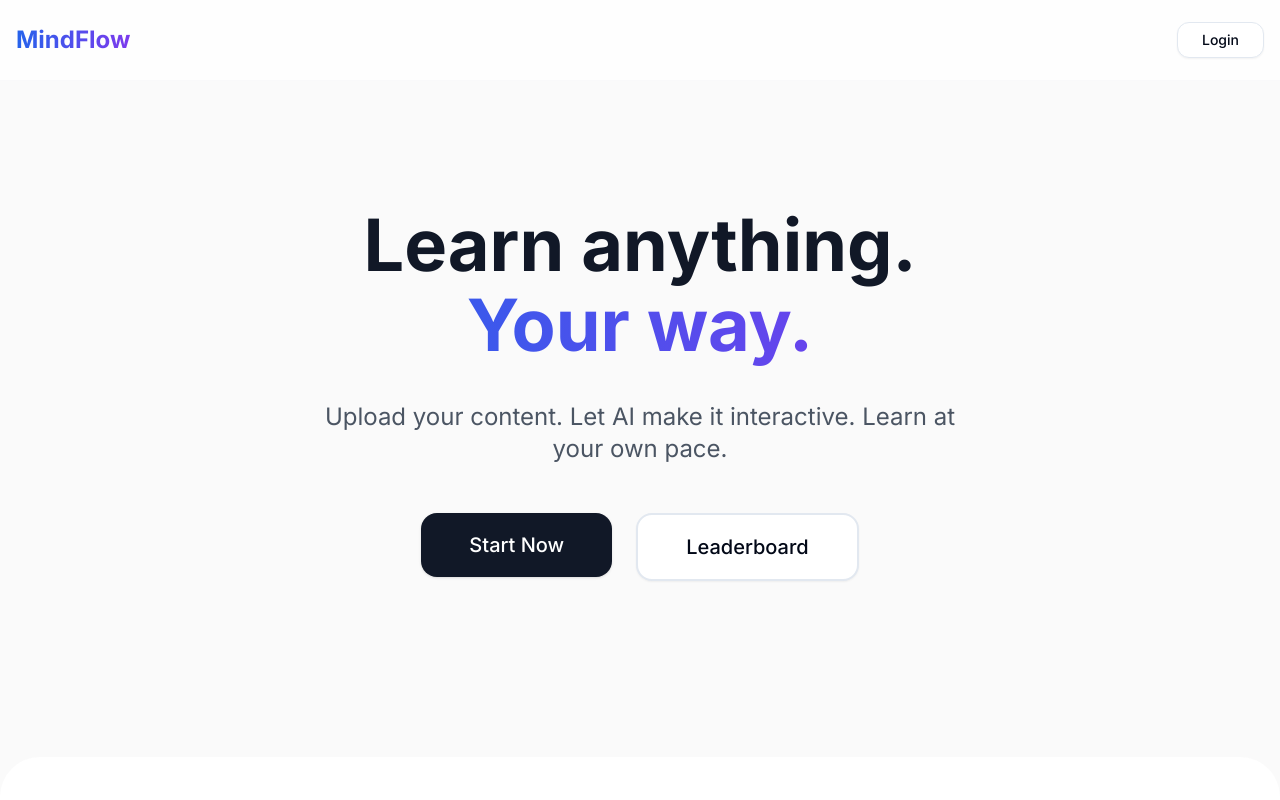
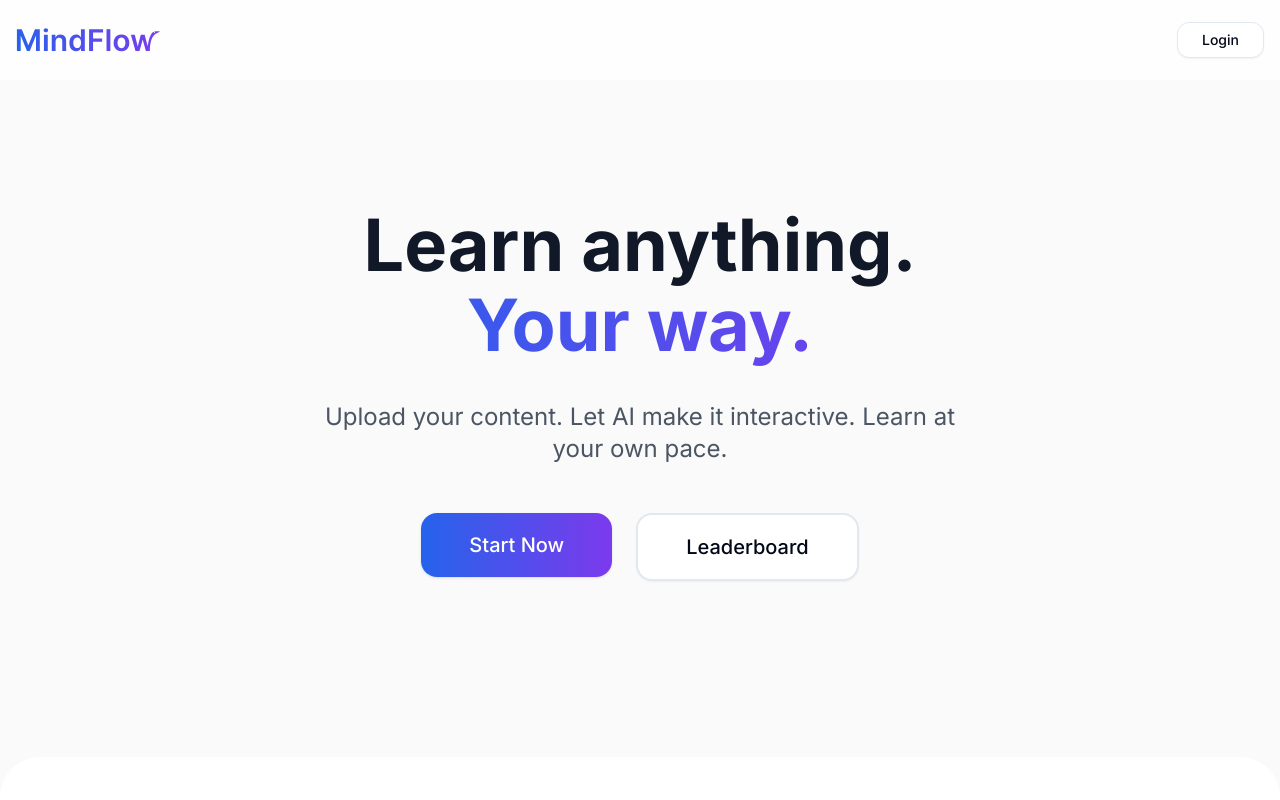
Before and after one commit to Ayush272002/MindFlow, a Next.js app: page / in a window 1280 px wide. Shown: the top 800 px of the page. Built offline with nearby package versions, Linux system fonts and the light colour scheme.

Commit message:
🎨 Update homepage styling

```diff
--- a/app/page.tsx
+++ b/app/page.tsx
@@ -7,9 +7,7 @@ export default function Home() {
       <nav className="sticky top-0 w-full backdrop-blur-md bg-white/75 border-b border-gray-200/20 z-50">
         <div className="container mx-auto px-4">
           <div className="h-20 flex items-center justify-between">
-            <span className="text-2xl font-bold bg-clip-text text-transparent bg-gradient-to-r from-blue-600 to-violet-600">
-              MindFlow
-            </span>
+            <img src="/logo.svg" alt="MindFlow" className="h-6" />
             <Button variant="outline" className="px-6 py-2 rounded-xl">
               Login
             </Button>
@@ -31,7 +29,7 @@ export default function Home() {
             Learn at your own pace.
           </p>
           <div className="flex gap-6 justify-center">
-            <Button className="bg-gray-900 hover:bg-gray-800 text-white px-12 py-8 text-xl rounded-2xl">
+            <Button className="bg-gradient-to-r from-blue-600 to-violet-600 hover:opacity-90 text-white px-12 py-8 text-xl rounded-2xl">
               Start Now
             </Button>
             <Button variant="outline" className="px-12 py-8 text-xl rounded-2xl border-2">
```
Also changed, not shown: public/logo.svg (added).
